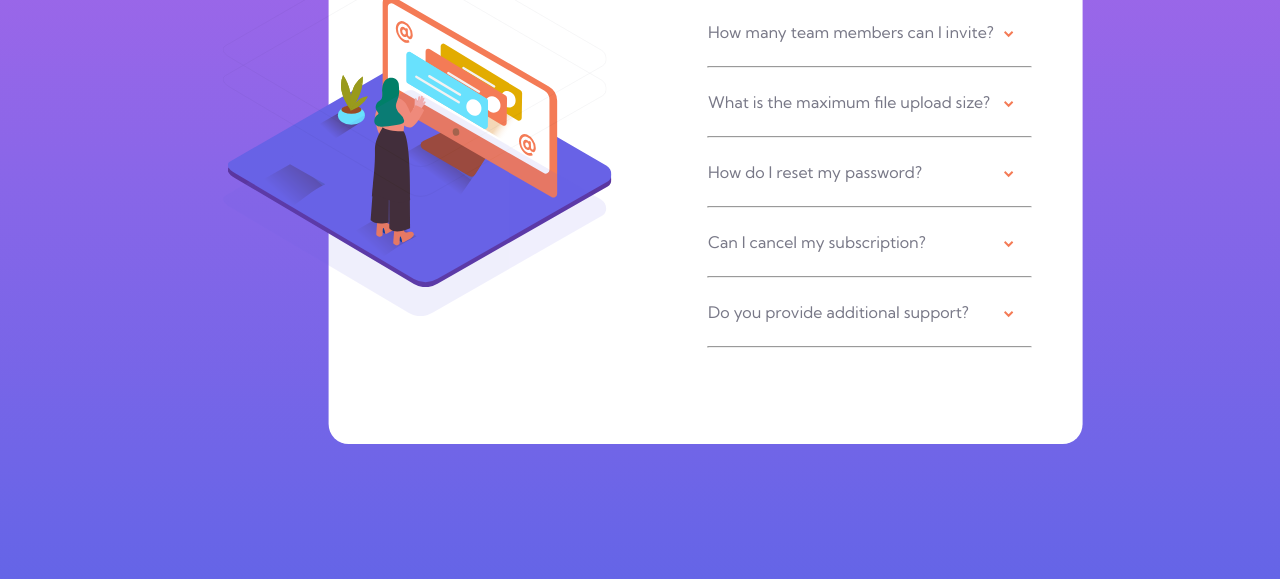
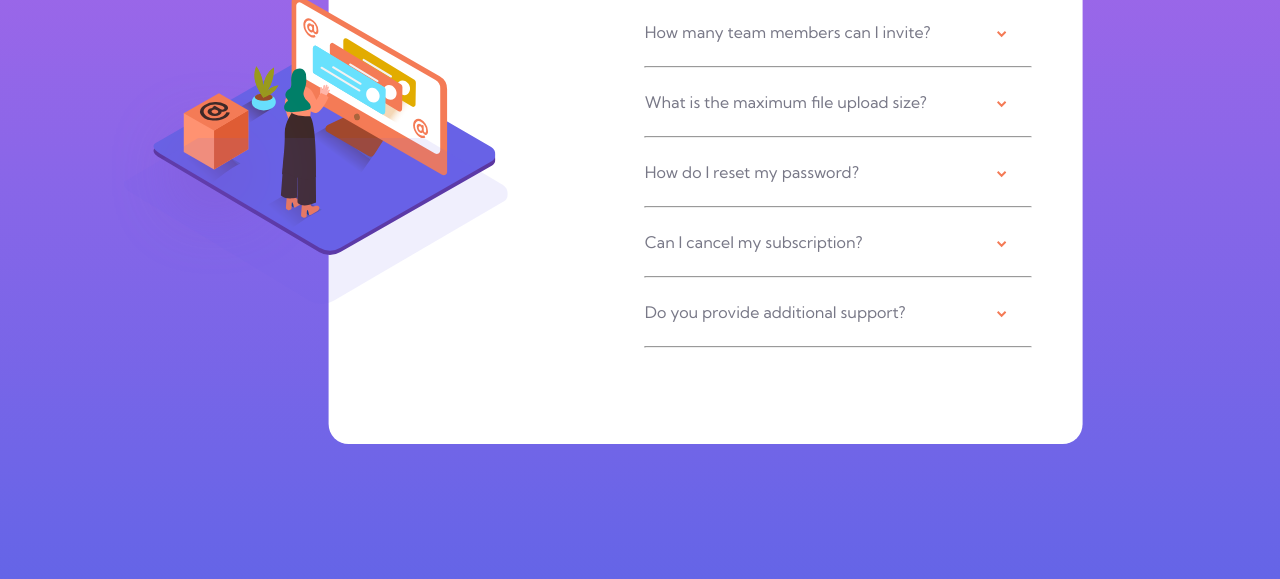
Before and after one commit to nayanabhatm/faq-accordion-card, a plain HTML site: page index.html in a window 1280 px wide. Shown: the part 237-816 px from the top of the page. Drawn offline with nearby package versions, Linux system fonts and the light colour scheme.

Commit message:
few updates

```diff
--- a/style.css
+++ b/style.css
@@ -93,7 +93,7 @@ main {
     transform: translate(-10%, 0);
   }
 
-  .illustration-img {
+  /* .illustration-img {
     content: url(images/illustration-woman-online-desktop.svg);
     left: 140%;
     width: 30vw;
@@ -110,6 +110,22 @@ main {
     left: 27%;
     transform: translateX(0);
     object-position: center;
+  } */
+
+  .illustration-img {
+    position: relative;
+    top: 14rem;
+    left: 110%;
+    width: 30vw;
+    height: auto;
+  }
+
+  .background-pattern {
+    position: relative;
+    top: 5rem;
+    left: 108%;
+    width: 30vw;
+    height: auto;
   }
 
   /* main */
@@ -117,7 +133,7 @@ main {
   main {
     background-color: white;
     border-radius: 20px;
-    padding: 7% 4% 7% 30%;
+    padding: 7% 4% 7% 25%;
     width: 80%;
     margin: 5%;
   }
```
Also changed, not shown: 1 other file.
